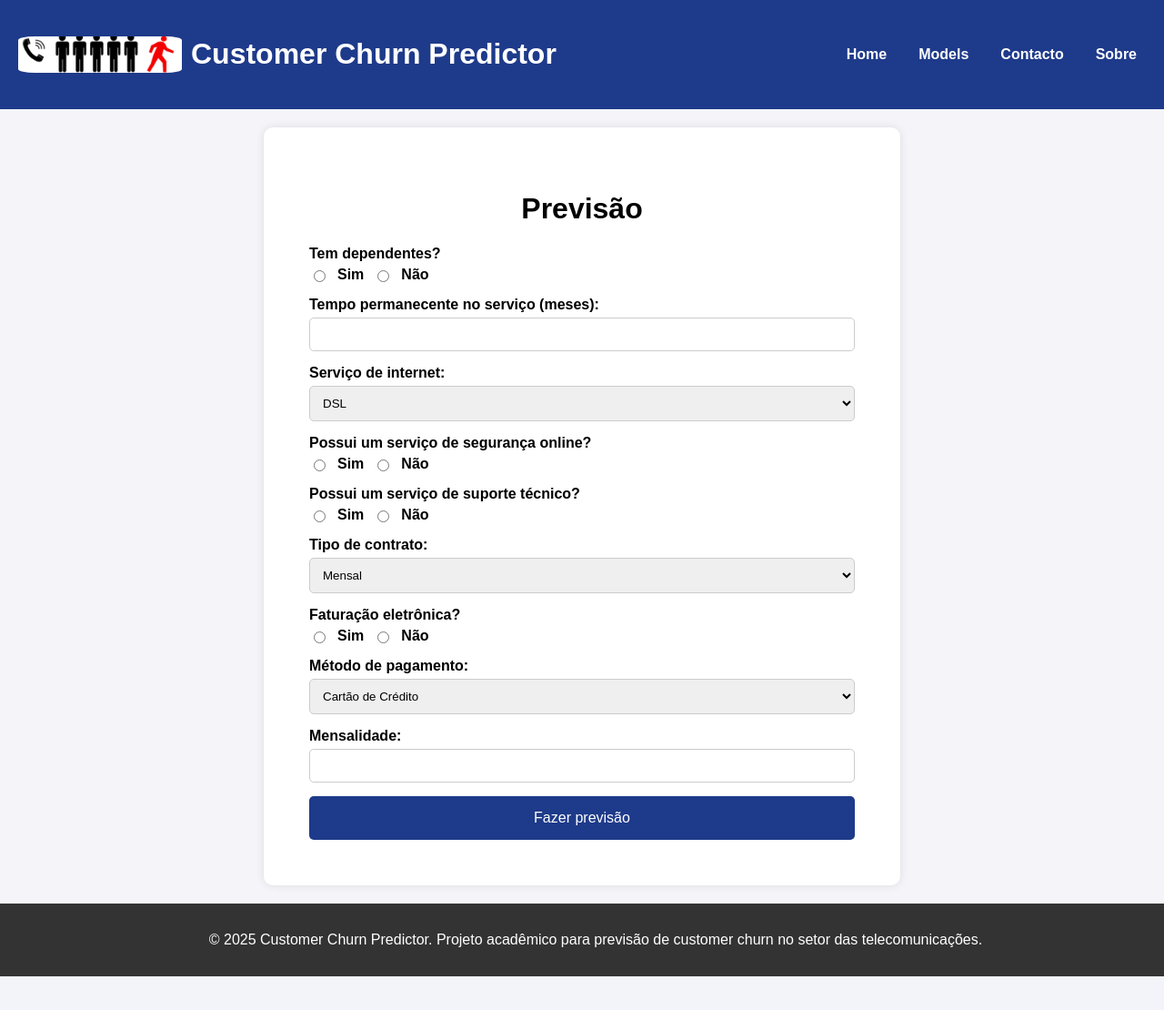
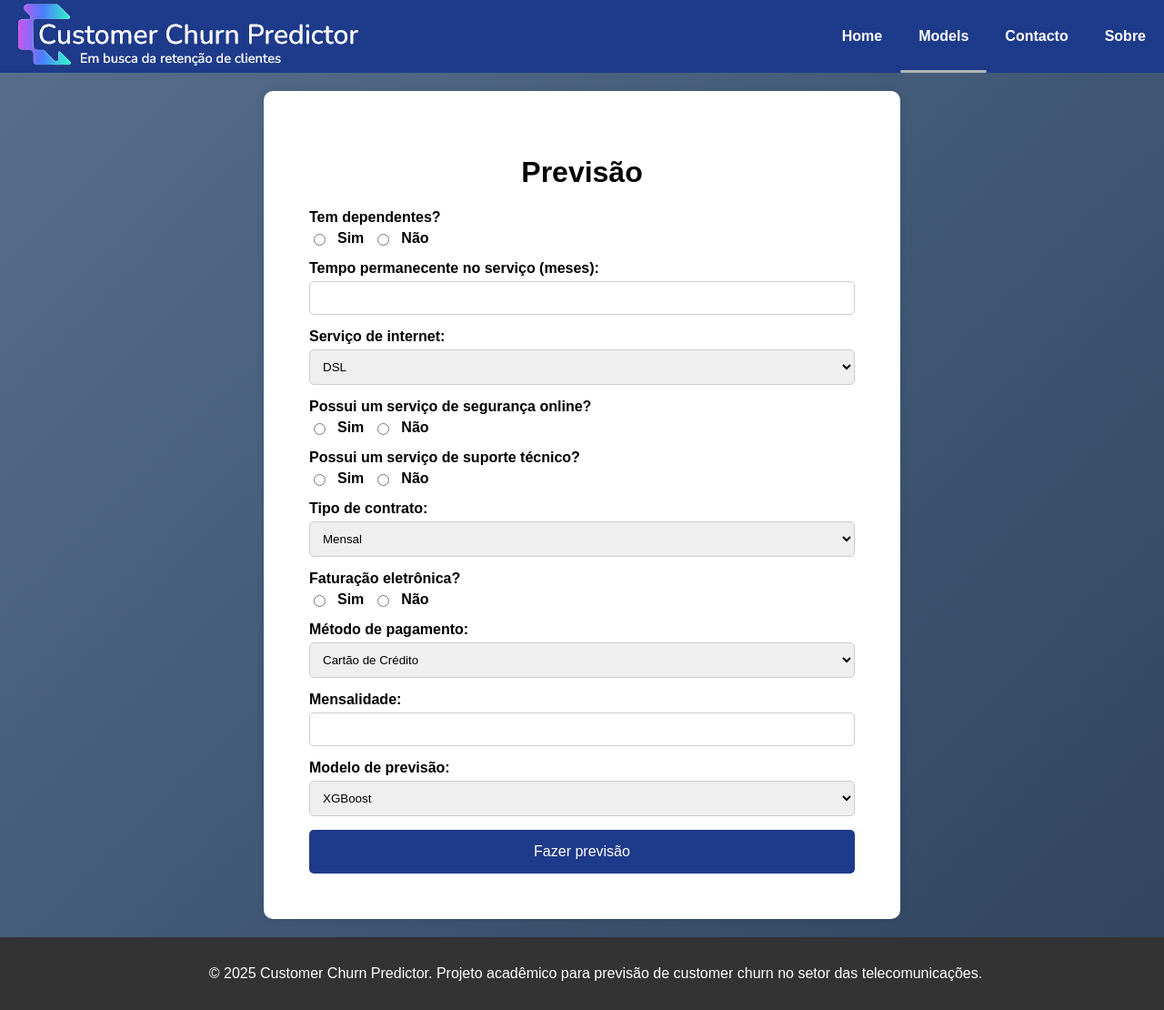
Before and after one commit to FranGoncal/ProjetoLEI, a Flask app: page /prever in a window 1280 px wide. Shown: the whole page at 91% size. Before the commit the page ends 1073 px from the top, so only its background shows below. Run offline with Flask 3, Linux system fonts and the light colour scheme; parts of the project's set-up code (start-up, migrations or seed data) failed here and were passed over.

Commit message:
Melhorias no Visual do Website

```diff
--- a/Website/app.py
+++ b/Website/app.py
@@ -8,8 +8,26 @@ import dill
 import io
 import matplotlib.pyplot as plt
 
+
+loaded_models = {}
+
 with open('models/model.pkl', 'rb') as file:
-    loaded_model = pickle.load(file)
+    loaded_models['xgboost'] = pickle.load(file)
+
+with open('models/DT_model.pkl', 'rb') as file:
+    loaded_models['dt'] = pickle.load(file)
+
+with open('models/LR_model.pkl', 'rb') as file:
+    loaded_models['lr'] = pickle.load(file)
+
+with open('models/NB_model.pkl', 'rb') as file:
+    loaded_models['nb'] = pickle.load(file)
+
+with open('models/RF_model.pkl', 'rb') as file:
+    loaded_models['rf'] = pickle.load(file)
+
+with open('models/SVM_model.pkl', 'rb') as file:
+    loaded_models['svm'] = pickle.load(file)
 
 with open('explainers/lime_explainer.pkl', 'rb') as f:
     explainer = dill.load(f)
@@ -71,6 +89,26 @@ def previsao():
     columns_to_normalize = ['tenure', 'MonthlyCharges']
     #columns_to_normalize = ['MonthlyCharges']
     X[columns_to_normalize] = scaler.transform(X[columns_to_normalize])
+
+    modelo_escolhido = request.form["modeloEscolhido"].lower()
+
+    match modelo_escolhido:
+        case "xgboost":
+            print("Usando XGBoost")
+        case "rf":
+            print("Usando Random Forest")
+        case "nb":
+            print("Usando Naïve Bayes")
+        case "dt":
+            print("Usando Decision Tree")
+        case "lr":
+            print("Usando Logistic Regression")
+        case "svm":
+            print("Usando Suport Vector Machine")
+        case _:
+            print("Modelo desconhecido")
+
+    loaded_model=loaded_models[modelo_escolhido]
 
     #Fazer previsao
     res = loaded_model.predict(X)
--- a/Website/static/styles.css
+++ b/Website/static/styles.css
@@ -1,31 +1,114 @@
-header {
-    background-color: #1E3A8A;
+body {
+    margin: 0;
+    height: 100vh;
+    background: linear-gradient(-45deg, #0d1b2a, #1b263b, #415a77, #778da9);
+    background-size: 400% 400%;
+    animation: gradientMove 125s ease infinite;
+    font-family: sans-serif;
+}
+
+@keyframes gradientMove {
+    0% {
+      background-position: 0% 50%;
+    }
+    50% {
+      background-position: 100% 50%;
+    }
+    100% {
+      background-position: 0% 50%;
+    }
+}
+
+html, body {
+    height: 100%;
+    margin: 0;
     display: flex;
-    justify-content: space-between;
+    flex-direction: column;
+}
+
+main {
+    flex: 1; /* Ocupa o espaço restante entre header e footer */
+}
+
+
+
+
+
+
+
+
+.logo-title {
+    display: flex;
     align-items: center;
+}
+
+.logo {
+
+    height: 65px;
+    border-radius: 10%;
+    object-fit: cover;
+}
+
+nav {
+    height: 100%;
+}
+
+
+nav a {
+    position: relative;
+    display: flex;
+    align-items: center;
+    justify-content: center;
+    height: 100%;
+    padding: 0 20px;
+    color: white;
+    text-decoration: none;
+    font-weight: bold;
+    transition: background-color 0.3s;
+}
+
+nav a.active::after {
+    content: '';
+    position: absolute;
+    bottom: 0;
+    width: 100%;
+    height: 3px;
+    background-color: rgb(178, 178, 178);
+    border-radius: 2px;
+}
+
+nav a:hover {
+    background-color: rgba(255, 255, 255, 0.2); /* hover suave */
+    color: #fff;
+}
+
+nav ul {
+    display: flex;
+    height: 100%;
+    margin: 0;
+    padding: 0;
+}
+
+nav li {
+    list-style: none;
+    height: 100%;
 }
 
 .logo-title {
     display: flex;
     align-items: center;
-    gap: 10px;
 }
 
+
 .logo {
-    width: 180px;
-    height: 65px;
-    border-radius: 10%;
-    object-fit: cover;
+    height: 10%;
 }
 
-nav a {
-    color: white;
-    text-decoration: none;
-    padding: 5px 10px;
-    transition: background-color 0.3s ease, color 0.3s ease;
+header {
+    background-color: #1E3A8A;
+    display: flex;
+    justify-content: space-between;
+    align-items: stretch; /* essencial! */
+    height: 10vh;
+    padding: 0; /* remove padding que distorce altura */
 }
-
-nav a:hover {
-    background-color: #334B8D;
-    color: #fff;
-}
--- a/Website/templates/previsao.html
+++ b/Website/templates/previsao.html
@@ -3,7 +3,7 @@
 <head>
     <meta charset="UTF-8">
     <meta name="viewport" content="width=device-width, initial-scale=1.0">
-    <link rel="icon" type="image/png" href="{{ url_for('static', filename='icon_web.png') }}">
+    <link rel="icon" type="image/png" href="{{ url_for('static', filename='so_icon_web.png') }}">
     <link rel="stylesheet" href="{{ url_for('static', filename='styles.css') }}">
     <title>Customer Churn Predictor</title>
     <style>
@@ -14,20 +14,6 @@
             text-align: center;
             background-color: #f4f4f9;
             overflow-x: hidden;
-        }
-        header {
-            background-color: #1E3A8A;
-            color: white;
-            padding: 20px;
-            display: flex;
-            justify-content: space-between;
-            align-items: center;
-        }
-        nav ul {
-            list-style: none;
-            padding: 0;
-            display: flex;
-            gap: 15px;
         }
         nav a {
             color: white;
@@ -95,21 +81,13 @@
             bottom: 0;
             width: 100%;
         }
-        .logo-title {
-            display: flex;
-            align-items: center;
-            gap: 10px;
-        }
-        .logo {
-            height: 40px;
-        }
+
     </style>
 </head>
 <body>
     <header>
         <div class="logo-title">
-            <img src="{{ url_for('static', filename='icon_web.png') }}" alt="Page Icon" class="logo">
-            <h1>Customer Churn Predictor</h1>
+            <a href="/"><img src="{{ url_for('static', filename='icon_web_white.png') }}" alt="Page Icon" class="logo"></a>
         </div>
         <nav>
             <ul>
@@ -117,7 +95,7 @@
                     <li><a href="/">Home</a></li>
                 </div>
                 <div class="nav-options">
-                    <li><a href="#">Models</a></li>
+                    <li><a href="#" class="active">Models</a></li>
                 </div>
                 <div class="nav-options">
                     <li><a href="contacto">Contacto</a></li>
@@ -210,6 +188,21 @@
                 <input type="number" id="monthlyCharges" name="monthlyCharges" min="0" step="0.01" required>
             </div>
 
+
+            <div class="form-group">
+                <label for="modeloEscolhido">Modelo de previsão:</label>
+                <select id="modeloEscolhido" name="modeloEscolhido" required>
+
+                    <option value="XGBoost" selected>XGBoost</option>
+                    <option value="rf">Random Forest</option>
+                    <option value="NB">Naïve Bayes</option>
+                    <option value="DT">Decision Tree</option>
+                    <option value="LR">Logistic Regression</option>
+                    <option value="SVM">Suport Vector Machine</option>
+
+                </select>
+            </div>
+
             <button type="submit">Fazer previsão</button>
         </form>
 
```
Also changed, not shown: Website/templates/contacto.html (+4 -26 lines), Website/templates/index.html (+6 -27 lines), Website/templates/previsao_resultado.html (+4 -26 lines), Website/templates/sobre.html (+4 -26 lines), Website/static/icon_web.png, Website/static/icon_web_white.png (added), Website/static/so_icon_web.png (added).
